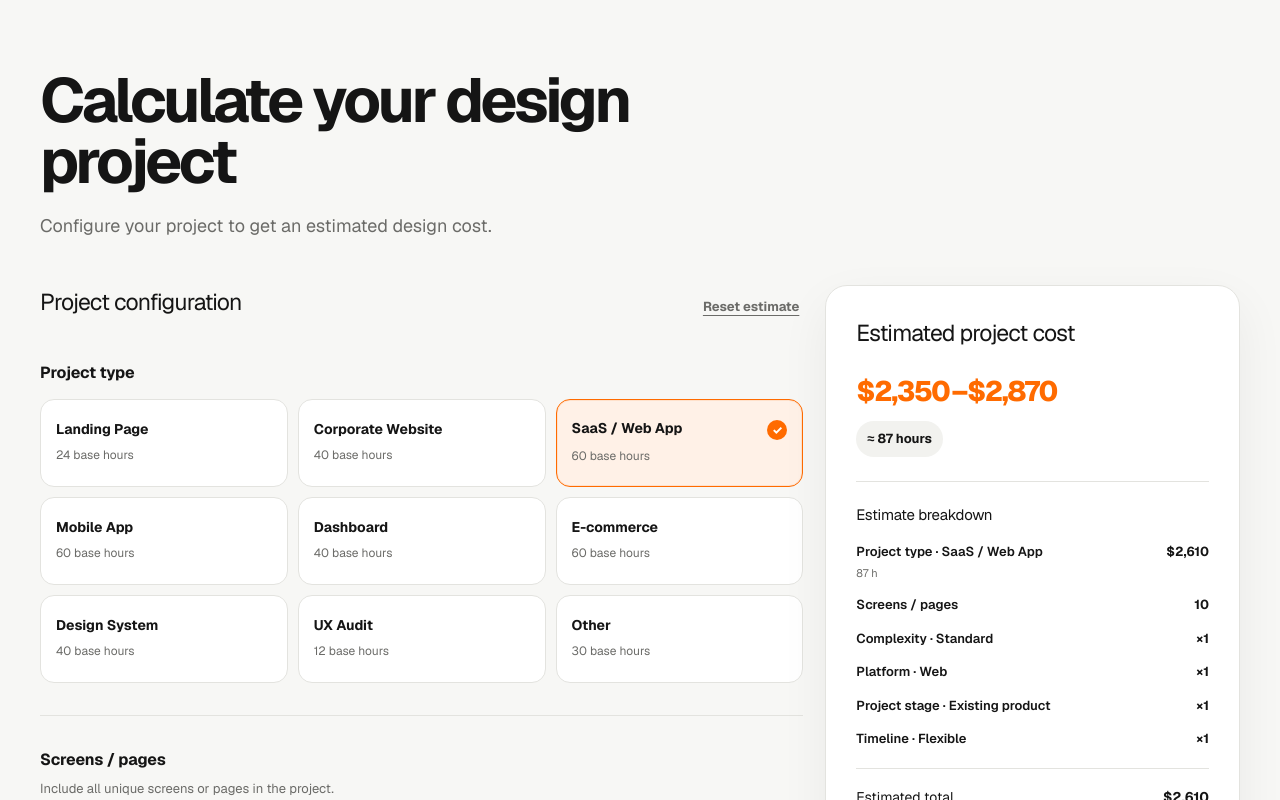
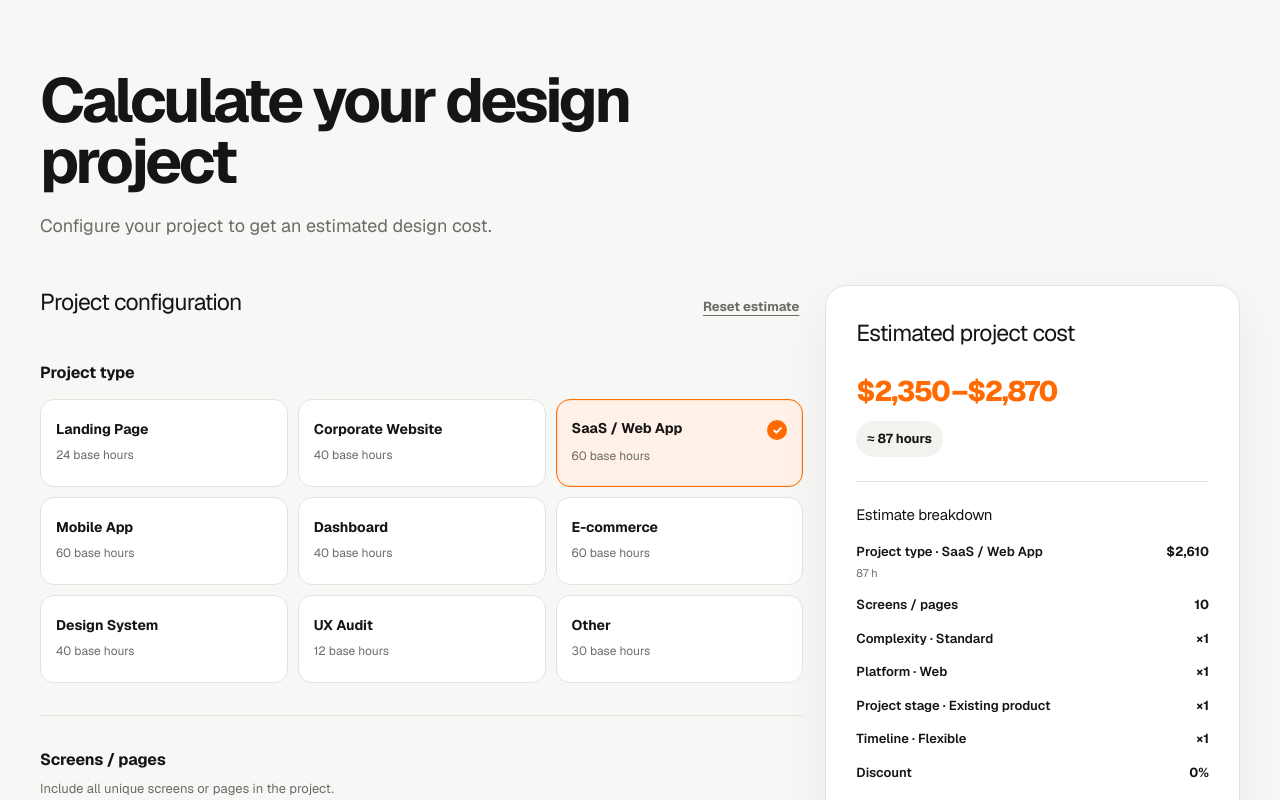
Before and after one commit to dkrutkin/design-cost-calculator, a Next.js app: page / in a window 1280 px wide. Shown: the top 800 px of the page. Built offline with nearby package versions, Linux system fonts and the light colour scheme; no server answers.

Commit message:
Add project discount control

```diff
--- a/app/page.tsx
+++ b/app/page.tsx
@@ -39,14 +39,17 @@ export default function Home() {
   const [input, setInput] = useState<CalculatorInput>(DEFAULT_INPUT);
   const [screensText, setScreensText] = useState(String(DEFAULT_INPUT.screens));
   const [rateText, setRateText] = useState(String(DEFAULT_INPUT.hourlyRate));
+  const [discountText, setDiscountText] = useState(String(DEFAULT_INPUT.discountPercent));
   const [currencyRates, setCurrencyRates] = useState(FALLBACK_RATES);
   const [copied, setCopied] = useState(false);
   const result = useMemo(() => calculateEstimate(input), [input]);
   const project = PROJECT_TYPES.find((item) => item.id === input.projectType)!;
   const screenValue = Number(screensText);
   const rateValue = Number(rateText);
+  const discountValue = Number(discountText);
   const screenError = screensText === '' || !Number.isInteger(screenValue) || screenValue < 1 || screenValue > 200;
   const rateError = rateText === '' || !Number.isFinite(rateValue) || rateValue <= 0;
+  const discountError = discountText === '' || !Number.isFinite(discountValue) || discountValue < 0 || discountValue > 100;
 
   useEffect(() => {
     const controller = new AbortController();
@@ -69,6 +72,7 @@ export default function Home() {
 
   const update = <K extends keyof CalculatorInput>(key: K, value: CalculatorInput[K]) => setInput((current) => ({ ...current, [key]: value }));
   const setScreens = (text: string) => { setScreensText(text); update('screens', Number(text)); };
+  const setDiscount = (text: string) => { setDiscountText(text); update('discountPercent', Number(text)); };
   const changeCurrency = (currency: Currency) => {
     if (currency === input.currency) return;
     const currentRate = !rateError ? rateValue : input.hourlyRate;
@@ -86,10 +90,14 @@ export default function Home() {
     const next = Math.min(200, Math.max(1, (screenError ? 1 : screenValue) + amount));
     setScreens(String(next));
   };
-  const reset = () => { setInput(DEFAULT_INPUT); setScreensText(String(DEFAULT_INPUT.screens)); setRateText(String(DEFAULT_INPUT.hourlyRate)); setCopied(false); };
+  const adjustDiscount = (amount: number) => {
+    const next = Math.min(100, Math.max(0, (discountError ? 0 : discountValue) + amount));
+    setDiscount(formatRate(next));
+  };
+  const reset = () => { setInput(DEFAULT_INPUT); setScreensText(String(DEFAULT_INPUT.screens)); setRateText(String(DEFAULT_INPUT.hourlyRate)); setDiscountText(String(DEFAULT_INPUT.discountPercent)); setCopied(false); };
   const copyEstimate = async () => {
     const chosen = SERVICES.filter((service) => input.services[service.id]).map((service) => service.label);
-    const text = ['Design project estimate', '', `Project: ${project.label}`, `Screens / pages: ${screensText}`, `Complexity: ${COMPLEXITIES.find((item) => item.id === input.complexity)?.label}`, `Platform: ${PLATFORMS.find((item) => item.id === input.platform)?.label}`, `Hourly rate: ${formatCurrency(input.hourlyRate, input.currency)} / hour`, ...(chosen.length ? ['', ...chosen] : []), '', `Estimated workload: ${result.estimatedHours} hours`, `Estimated cost: ${formatCurrency(result.priceMin, input.currency)}–${formatCurrency(result.priceMax, input.currency)}`].join('\n');
+    const text = ['Design project estimate', '', `Project: ${project.label}`, `Screens / pages: ${screensText}`, `Complexity: ${COMPLEXITIES.find((item) => item.id === input.complexity)?.label}`, `Platform: ${PLATFORMS.find((item) => item.id === input.platform)?.label}`, `Hourly rate: ${formatCurrency(input.hourlyRate, input.currency)} / hour`, `Discount: ${input.discountPercent}%`, ...(chosen.length ? ['', ...chosen] : []), '', `Estimated workload: ${result.estimatedHours} hours`, `Estimated cost: ${formatCurrency(result.priceMin, input.currency)}–${formatCurrency(result.priceMax, input.currency)}`].join('\n');
     try { await navigator.clipboard.writeText(text); setCopied(true); window.setTimeout(() => setCopied(false), 1800); } catch { setCopied(false); }
   };
 
@@ -131,6 +139,8 @@ export default function Home() {
             <ChoiceCards legend="Timeline" choices={TIMELINES} value={input.timeline} onChange={(value) => update('timeline', value as Timeline)} compact />
             <div className="divider" />
             <fieldset className="field-group"><legend>Hourly rate</legend><p className="field-help">Set your working rate in {input.currency}. Currency values update using daily exchange rates.</p><div className={`rate-input ${rateError ? 'invalid' : ''}`}><button type="button" className="currency-button" aria-label={`Currency: ${input.currency}. Click to switch currency`} onClick={cycleCurrency}>{CURRENCIES.find((currency) => currency.id === input.currency)?.label}</button><input aria-label={`Hourly rate in ${input.currency}`} aria-describedby={rateError ? 'rate-error' : undefined} aria-invalid={rateError} inputMode="decimal" value={rateText} onChange={(event) => { const text = event.target.value.replace(/[^0-9.]/g, ''); setRateText(text); update('hourlyRate', Number(text)); }} /><span>/ hour</span></div>{rateError && <p className="error" id="rate-error" role="alert">Enter a rate greater than 0.</p>}<a className="rate-source" href="https://www.exchangerate-api.com" target="_blank" rel="noreferrer">Rates by ExchangeRate-API</a></fieldset>
+            <div className="divider" />
+            <fieldset className="field-group"><legend>Discount</legend><p className="field-help">Deduct a percentage from the final project cost.</p><div className="stepper"><button type="button" aria-label="Decrease discount by 5 percent" onClick={() => adjustDiscount(-5)} disabled={!discountError && discountValue <= 0}>−</button><input aria-label="Discount percentage" aria-describedby={discountError ? 'discount-error' : undefined} aria-invalid={discountError} inputMode="decimal" value={discountText} onChange={(event) => setDiscount(event.target.value.replace(/[^0-9.]/g, ''))} /><button type="button" aria-label="Increase discount by 5 percent" onClick={() => adjustDiscount(5)} disabled={!discountError && discountValue >= 100}>+</button></div>{discountError && <p className="error" id="discount-error" role="alert">Enter a discount between 0 and 100.</p>}</fieldset>
           </section>
 
           <aside className="price-card" id="estimate" aria-labelledby="estimate-title" aria-live="polite">
--- a/lib/calculateEstimate.ts
+++ b/lib/calculateEstimate.ts
@@ -11,12 +11,16 @@ export function calculateEstimate(input: CalculatorInput): CalculatorResult {
   const timeline = TIMELINES.find((item) => item.id === input.timeline)!;
   const validScreens = Number.isFinite(input.screens) ? Math.min(200, Math.max(1, Math.round(input.screens))) : 1;
   const validRate = Number.isFinite(input.hourlyRate) ? Math.max(1, input.hourlyRate) : 1;
+  const validDiscount = Number.isFinite(input.discountPercent) ? Math.min(100, Math.max(0, input.discountPercent)) : 0;
   const screenHours = Math.max(0, validScreens - 1) * HOURS_PER_ADDITIONAL_SCREEN;
   const uiHours = project.baseHours + screenHours;
   const selectedServices = SERVICES.filter((service) => input.services[service.id]);
   const serviceHours = selectedServices.reduce((total, service) => total + (service.hours ?? uiHours * (service.percent ?? 0)), 0);
   const rawHours = (uiHours + serviceHours) * complexity.multiplier * platform.multiplier * stage.multiplier;
-  const rawPrice = rawHours * validRate * timeline.multiplier;
+  const priceBeforeTimeline = rawHours * validRate;
+  const priceBeforeDiscount = priceBeforeTimeline * timeline.multiplier;
+  const discountAmount = priceBeforeDiscount * validDiscount / 100;
+  const rawPrice = priceBeforeDiscount - discountAmount;
   const designBasePrice = uiHours * complexity.multiplier * platform.multiplier * stage.multiplier * validRate;
   const breakdown: BreakdownItem[] = [
     { id: 'product-type', title: `Project type · ${project.label}`, hours: Math.round(uiHours * complexity.multiplier * platform.multiplier * stage.multiplier), price: roundTen(designBasePrice) },
@@ -31,9 +35,10 @@ export function calculateEstimate(input: CalculatorInput): CalculatorResult {
   ];
   breakdown.push(
     timeline.multiplier > 1
-      ? { id: 'timeline', title: `Timeline · ${timeline.label} (×${timeline.multiplier})`, price: roundTen(rawPrice - rawPrice / timeline.multiplier) }
+      ? { id: 'timeline', title: `Timeline · ${timeline.label} (×${timeline.multiplier})`, price: roundTen(priceBeforeDiscount - priceBeforeTimeline) }
       : { id: 'timeline', title: `Timeline · ${timeline.label}`, value: `×${timeline.multiplier}` },
   );
+  breakdown.push({ id: 'discount', title: 'Discount', value: validDiscount > 0 ? `−${validDiscount}%` : '0%' });
   return { estimatedHours: Math.round(rawHours), price: roundTen(rawPrice), priceMin: roundTen(rawPrice * 0.9), priceMax: roundTen(rawPrice * 1.1), breakdown };
 }
 
--- a/lib/pricing.ts
+++ b/lib/pricing.ts
@@ -51,6 +51,6 @@ export const SERVICES: { id: ServiceId; label: string; description: string; hour
 
 export const HOURS_PER_ADDITIONAL_SCREEN = 3;
 export const DEFAULT_INPUT: CalculatorInput = {
-  projectType: 'saas', screens: 10, complexity: 'standard', platform: 'web', projectStage: 'existing', timeline: 'flexible', currency: 'USD', hourlyRate: 30,
+  projectType: 'saas', screens: 10, complexity: 'standard', platform: 'web', projectStage: 'existing', timeline: 'flexible', currency: 'USD', hourlyRate: 30, discountPercent: 0,
   services: { research: false, competitorAnalysis: false, userFlow: false, wireframes: false, prototype: false, usabilityTesting: false, designSystem: false, responsive: false, developerHandoff: false, designSupport: false },
 };
--- a/lib/types.ts
+++ b/lib/types.ts
@@ -15,6 +15,7 @@ export type CalculatorInput = {
   timeline: Timeline;
   currency: Currency;
   hourlyRate: number;
+  discountPercent: number;
   services: Record<ServiceId, boolean>;
 };
 
```
